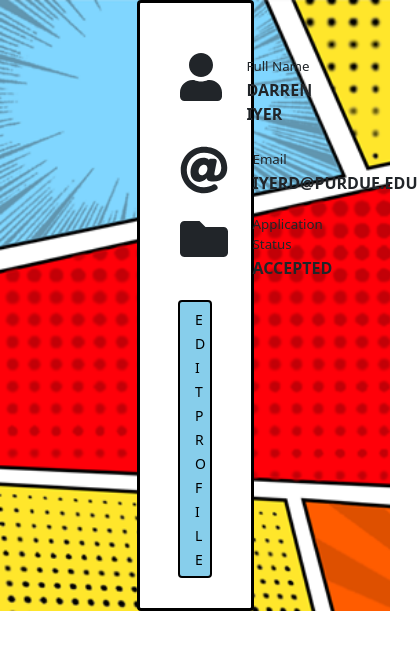
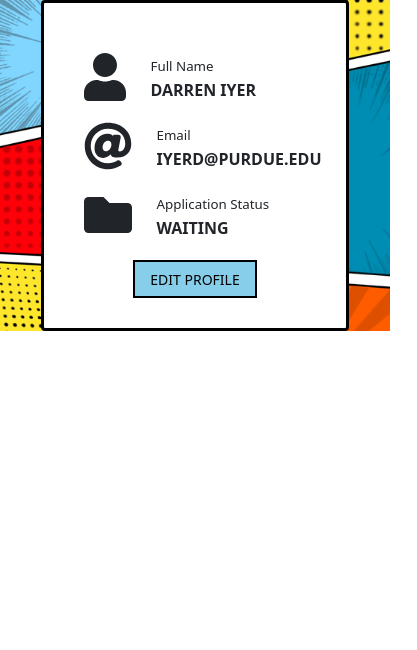
Before and after one commit to Hello-World-Purdue/hw21-frontend, a Next.js app: page /appPage in a window 390 px wide. Shown: the top 650 px of the page, 417 px wide, since content can reach past the window. Built offline with nearby package versions, Linux system fonts and the light colour scheme.

Commit message:
made styling slightly more responsive

```diff
--- a/components/ApplicationForm.tsx
+++ b/components/ApplicationForm.tsx
@@ -93,7 +93,7 @@ const ApplicationForm: React.FC<{
 							/>
 						)}
 						{buttonValue === "EDIT PROFILE" && (
-							<div>
+							<div className={styles.appValue}>
 								<strong>{fullName.toUpperCase()}</strong>
 							</div>
 						)}
@@ -118,7 +118,7 @@ const ApplicationForm: React.FC<{
 							</div>
 						)}
 						{buttonValue === "EDIT PROFILE" && (
-							<div>
+							<div className={styles.appValue}>
 								<strong>{email.toUpperCase()}</strong>
 							</div>
 						)}
@@ -134,14 +134,16 @@ const ApplicationForm: React.FC<{
 						<Form.Label className={styles.appLabel}>
 							Application Status
 						</Form.Label>
-						<div><strong>ACCEPTED</strong></div>
+						<div className={styles.appValue}>
+							<strong>{props.status.toUpperCase()}</strong>
+						</div>
 					</Form.Group>
 				</div>
 
 				<div className={styles.buttonContainer}>
-					<Button className={styles.appButton} type="submit">
+					<button className={styles.appButton} type="submit">
 						<small>{buttonValue}</small>
-					</Button>
+					</button>
 				</div>
 			</Form>
 		</Card>
--- a/styles/forms.module.css
+++ b/styles/forms.module.css
@@ -1,6 +1,5 @@
 /* General Form Styling */
 .formPage {
-    height: 100%;
 	display: flex;
 	align-items: center;
 	justify-content: center;
@@ -57,8 +56,6 @@
 
 /* Application Form Styling */
 .appFormContainer {
-    width: 30%;
-    height: 60%;
     padding: 20px;
     border: 3px solid black;
 }
@@ -90,12 +87,16 @@
     margin-bottom: 1px;
 }
 
+.appValue {
+    align-self: auto;
+    font-size: 1rem;
+}
+
 .appButton {
     background-color: skyblue;
     color: black;
     border: 2px solid black;
     padding: 5px 15px;
-    width: 30%;
 }
 
 .appButton:hover {
```
